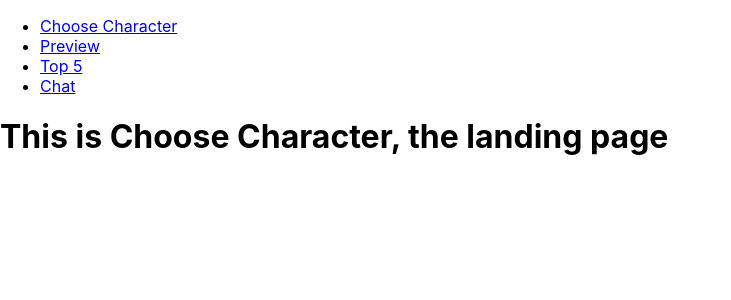
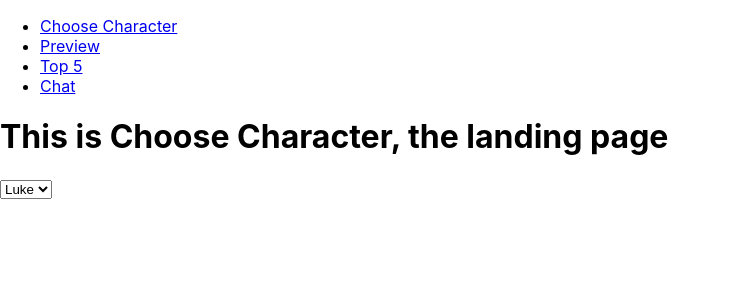
Before and after one commit to Desalwe/Hackathon1-starlove, a React (Create React App) app: page / in a window 1280 px wide. Shown: the top 300 px of the page, without its empty margins (0-731 px from the left). Built offline with nearby package versions, Linux system fonts and the light colour scheme.

Commit message:
testing stuff out

```diff
--- a/src/App.js
+++ b/src/App.js
@@ -11,11 +11,26 @@ class App extends Component {
   constructor(props) {
     super(props);
     this.state = {
-      demo: 0
+      demo: 0,
+      chooseCharacter: {},
+      profile: {
+        gender: false,
+        healthStatus: false,
+      },
     }
-
   }
 
+  handleChooseCharacter = (characterName) => {
+    this.setState((state) => {
+      return {
+        ...state,
+        chooseCharacter: {
+          ...state.chooseCharacter,
+          [characterName]: !state.chooseCharacter[characterName],
+        }
+      }
+    })
+  };
 
   render() {
 
@@ -44,9 +59,7 @@ class App extends Component {
               renders the first one that matches the current URL. */}
           <Switch>
 
-            <Route exact path="/">
-              <ChooseCharacter />
-            </Route>
+            <Route exact path="/"render={() => <ChooseCharacter ChooseCharacter={this.state.chooseCharacter} onChange={this.handleChooseCharacter} />} />
 
             <Route exact path="/preview">
               <Preview />
--- a/src/ChooseCharacter.js
+++ b/src/ChooseCharacter.js
@@ -2,9 +2,17 @@ import React from 'react';
 
 const ChooseCharacter = () => {
     return (
-        <h1>This is Choose Character, the landing page</h1>
+        <div>
+            <h1>This is Choose Character, the landing page</h1>
+                <select
+                value=""
+                onChange="" >
+                    <option value="Luke">Luke</option>
+                    <option value="Yoda">Yoda</option>
+                </select>
+        </div>
     )
-}
+};
 
 
 export default ChooseCharacter
```
